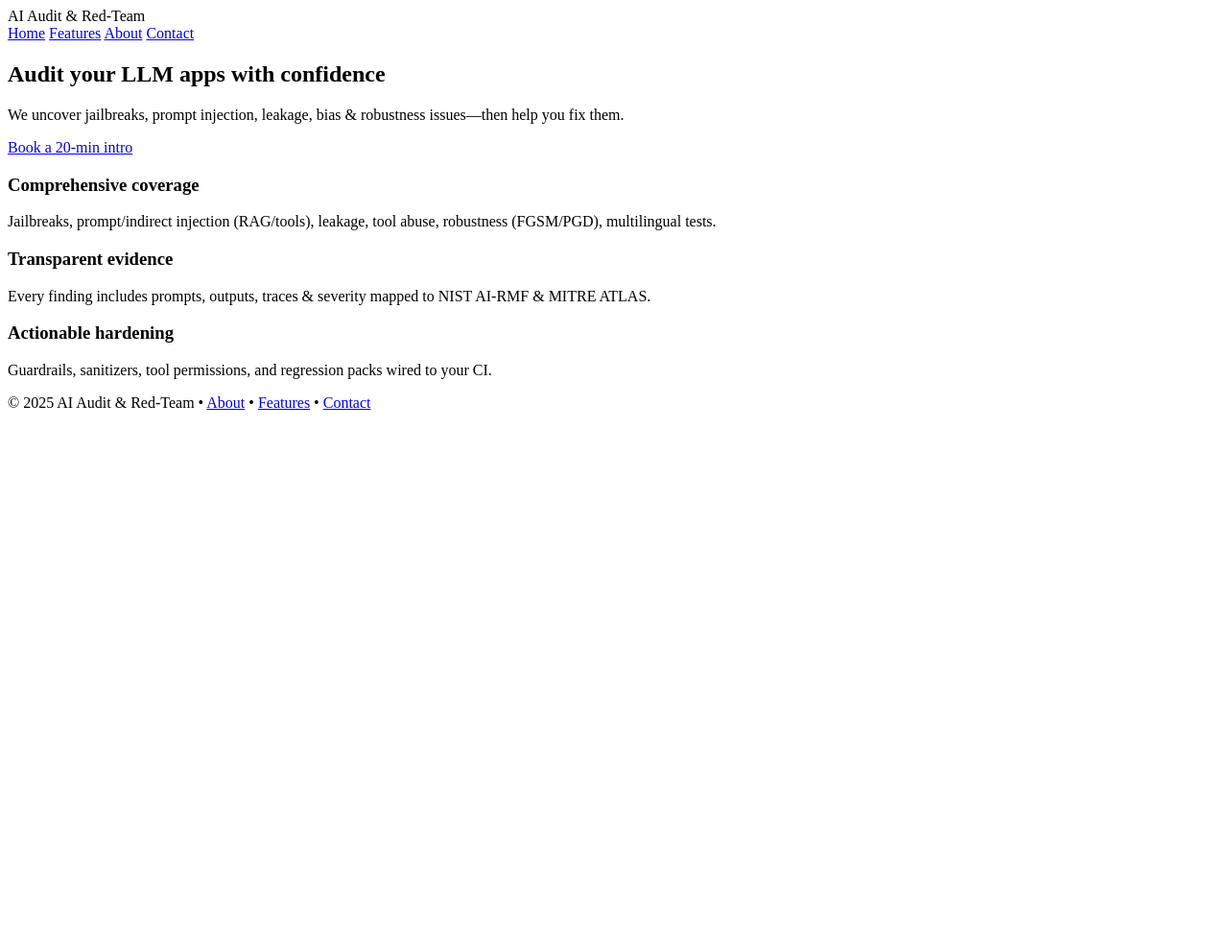
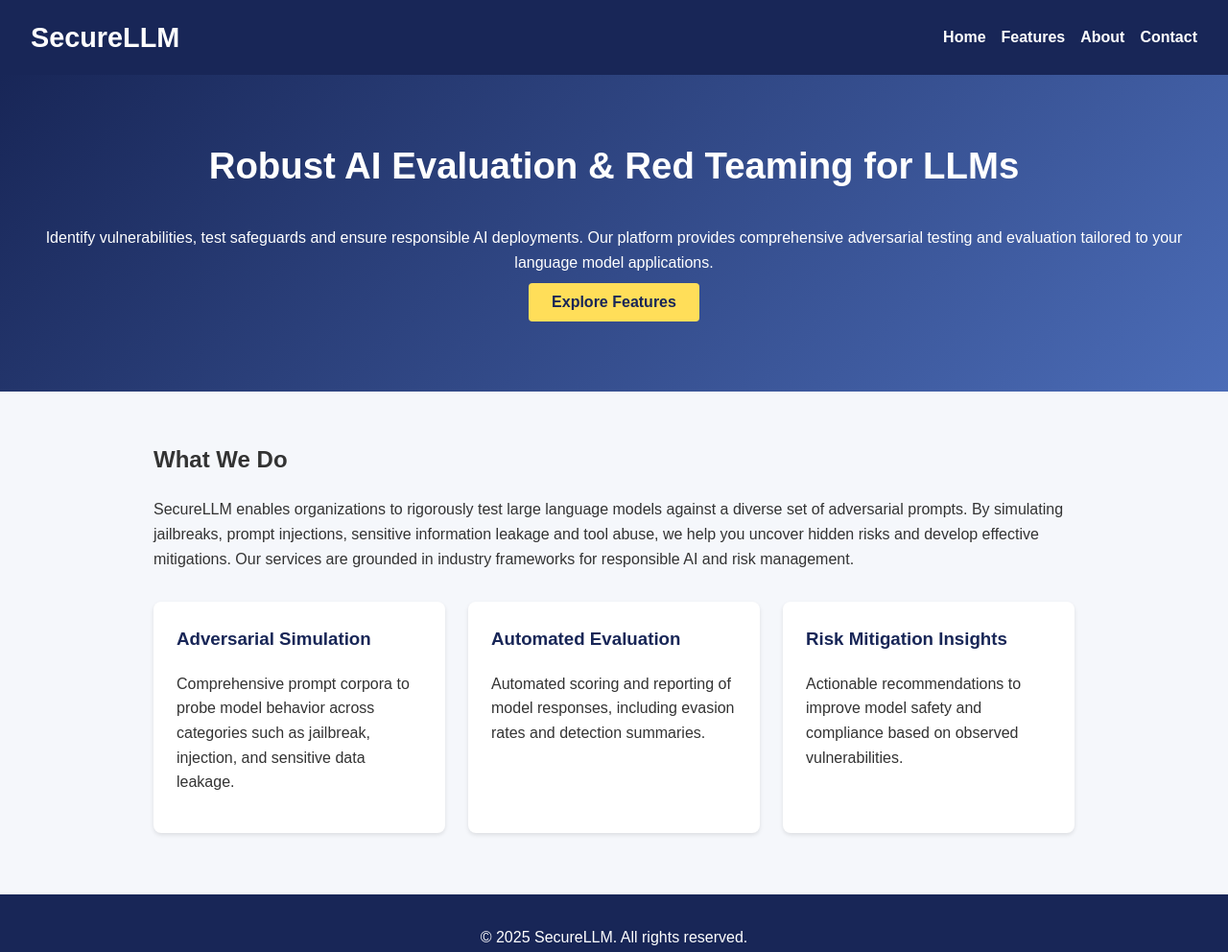
Before and after one commit to sowesma-cloud/ai-audit-website, a plain HTML site: page index.html in a window 1280 px wide. Shown: the whole page at 96% size. Before the commit the page ends 800 px from the top, so only its background shows below. Drawn offline with Linux system fonts and the light colour scheme.

Commit message:
Add site files

```diff
--- a/index.html
+++ b/index.html
@@ -1,46 +1,48 @@
 <!DOCTYPE html>
 <html lang="en">
 <head>
-  <meta charset="utf-8" />
-  <meta name="viewport" content="width=device-width, initial-scale=1" />
-  <title>AI Audit & Red-Team</title>
-  <link rel="stylesheet" href="style.css" />
+    <meta charset="UTF-8">
+    <meta name="viewport" content="width=device-width, initial-scale=1.0">
+    <title>SecureLLM - AI Red Teaming & Evaluation</title>
+    <link rel="stylesheet" href="style.css">
 </head>
 <body>
-  <header class="nav">
-    <div class="brand">AI Audit & Red-Team</div>
+    <header>
+        <h1>SecureLLM</h1>
         <nav>
-      <a href="index.html">Home</a>
-      <a href="features.html">Features</a>
-      <a href="about.html">About</a>
-      <a href="contact.html" class="cta">Contact</a>
+            <ul>
+                <li><a href="index.html">Home</a></li>
+                <li><a href="features.html">Features</a></li>
+                <li><a href="about.html">About</a></li>
+                <li><a href="contact.html">Contact</a></li>
+            </ul>
         </nav>
     </header>
-
     <section class="hero">
-    <h1>Audit your LLM apps with confidence</h1>
-    <p>We uncover jailbreaks, prompt injection, leakage, bias & robustness issues—then help you fix them.</p>
-    <a class="btn" href="contact.html">Book a 20-min intro</a>
+        <h2>Robust AI Evaluation & Red Teaming for LLMs</h2>
+        <p>Identify vulnerabilities, test safeguards and ensure responsible AI deployments. Our platform provides comprehensive adversarial testing and evaluation tailored to your language model applications.</p>
+        <p><a href="features.html" style="background-color:#ffde59;color:#182657;padding:0.7rem 1.5rem;border-radius:4px;text-decoration:none;font-weight:bold;">Explore Features</a></p>
     </section>
-
-  <section class="grid">
-    <div class="card">
-      <h3>Comprehensive coverage</h3>
-      <p>Jailbreaks, prompt/indirect injection (RAG/tools), leakage, tool abuse, robustness (FGSM/PGD), multilingual tests.</p>
+    <div class="container">
+        <h2>What We Do</h2>
+        <p>SecureLLM enables organizations to rigorously test large language models against a diverse set of adversarial prompts. By simulating jailbreaks, prompt injections, sensitive information leakage and tool abuse, we help you uncover hidden risks and develop effective mitigations. Our services are grounded in industry frameworks for responsible AI and risk management.</p>
+        <div class="features-list">
+            <div class="feature-item">
+                <h3>Adversarial Simulation</h3>
+                <p>Comprehensive prompt corpora to probe model behavior across categories such as jailbreak, injection, and sensitive data leakage.</p>
             </div>
-    <div class="card">
-      <h3>Transparent evidence</h3>
-      <p>Every finding includes prompts, outputs, traces & severity mapped to NIST AI-RMF & MITRE ATLAS.</p>
+            <div class="feature-item">
+                <h3>Automated Evaluation</h3>
+                <p>Automated scoring and reporting of model responses, including evasion rates and detection summaries.</p>
             </div>
-    <div class="card">
-      <h3>Actionable hardening</h3>
-      <p>Guardrails, sanitizers, tool permissions, and regression packs wired to your CI.</p>
+            <div class="feature-item">
+                <h3>Risk Mitigation Insights</h3>
+                <p>Actionable recommendations to improve model safety and compliance based on observed vulnerabilities.</p>
             </div>
-  </section>
-
+        </div>
+    </div>
     <footer>
-    <p>© <span id="y"></span> AI Audit & Red-Team • <a href="about.html">About</a> • <a href="features.html">Features</a> • <a href="contact.html">Contact</a></p>
+        <p>&copy; 2025 SecureLLM. All rights reserved.</p>
     </footer>
-  <script>document.getElementById('y').textContent = new Date().getFullYear();</script>
 </body>
 </html>
--- /dev/null
+++ b/style.css
@@ -0,0 +1,87 @@
+/* Global styles for the AI Red Teaming business website */
+
+body {
+    font-family: Arial, sans-serif;
+    margin: 0;
+    padding: 0;
+    background-color: #f5f7fb;
+    color: #333;
+    line-height: 1.6;
+}
+
+header {
+    background-color: #182657;
+    color: white;
+    padding: 1rem 2rem;
+    display: flex;
+    justify-content: space-between;
+    align-items: center;
+}
+
+header h1 {
+    margin: 0;
+    font-size: 1.8rem;
+}
+
+nav ul {
+    list-style: none;
+    margin: 0;
+    padding: 0;
+    display: flex;
+    gap: 1rem;
+}
+
+nav a {
+    color: white;
+    text-decoration: none;
+    font-weight: bold;
+}
+
+nav a:hover {
+    text-decoration: underline;
+}
+
+.hero {
+    background: linear-gradient(135deg, #182657 0%, #4b6cb7 100%);
+    color: white;
+    padding: 4rem 2rem;
+    text-align: center;
+}
+
+.hero h2 {
+    margin-top: 0;
+    font-size: 2.4rem;
+}
+
+.container {
+    max-width: 960px;
+    margin: 0 auto;
+    padding: 2rem;
+}
+
+.features-list {
+    display: grid;
+    grid-template-columns: repeat(auto-fit, minmax(280px, 1fr));
+    gap: 1.5rem;
+    margin-top: 2rem;
+}
+
+.feature-item {
+    background-color: white;
+    border-radius: 8px;
+    padding: 1.5rem;
+    box-shadow: 0 2px 4px rgba(0, 0, 0, 0.1);
+}
+
+.feature-item h3 {
+    margin-top: 0;
+    color: #182657;
+}
+
+footer {
+    background-color: #182657;
+    color: white;
+    text-align: center;
+    padding: 1rem;
+    margin-top: 2rem;
+}
```
Also changed, not shown: about.html (added, +38 -0 lines), contact.html (added, +38 -0 lines), features.html (added, +37 -0 lines). Lines whose indentation alone changed are shown as unchanged.
